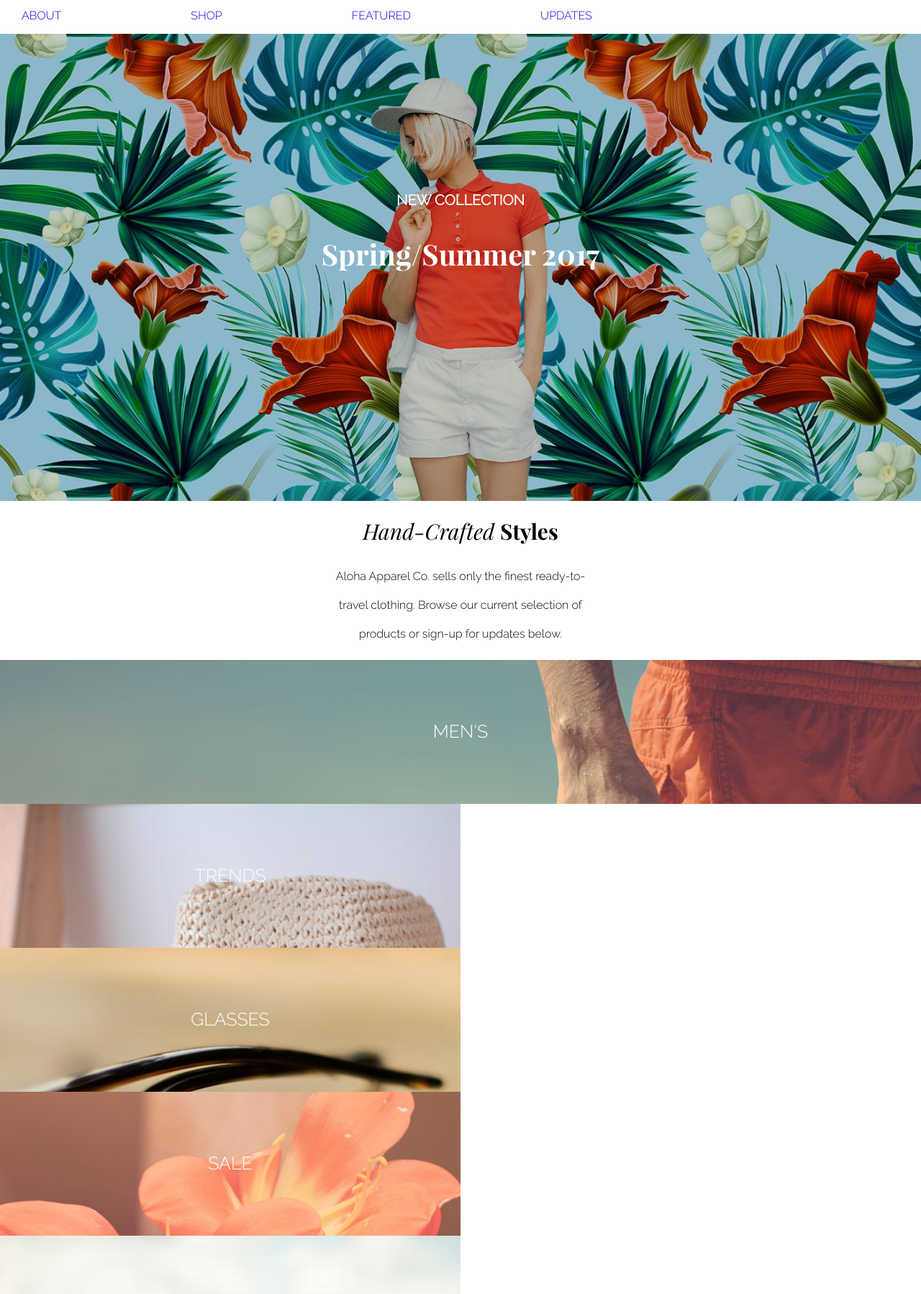
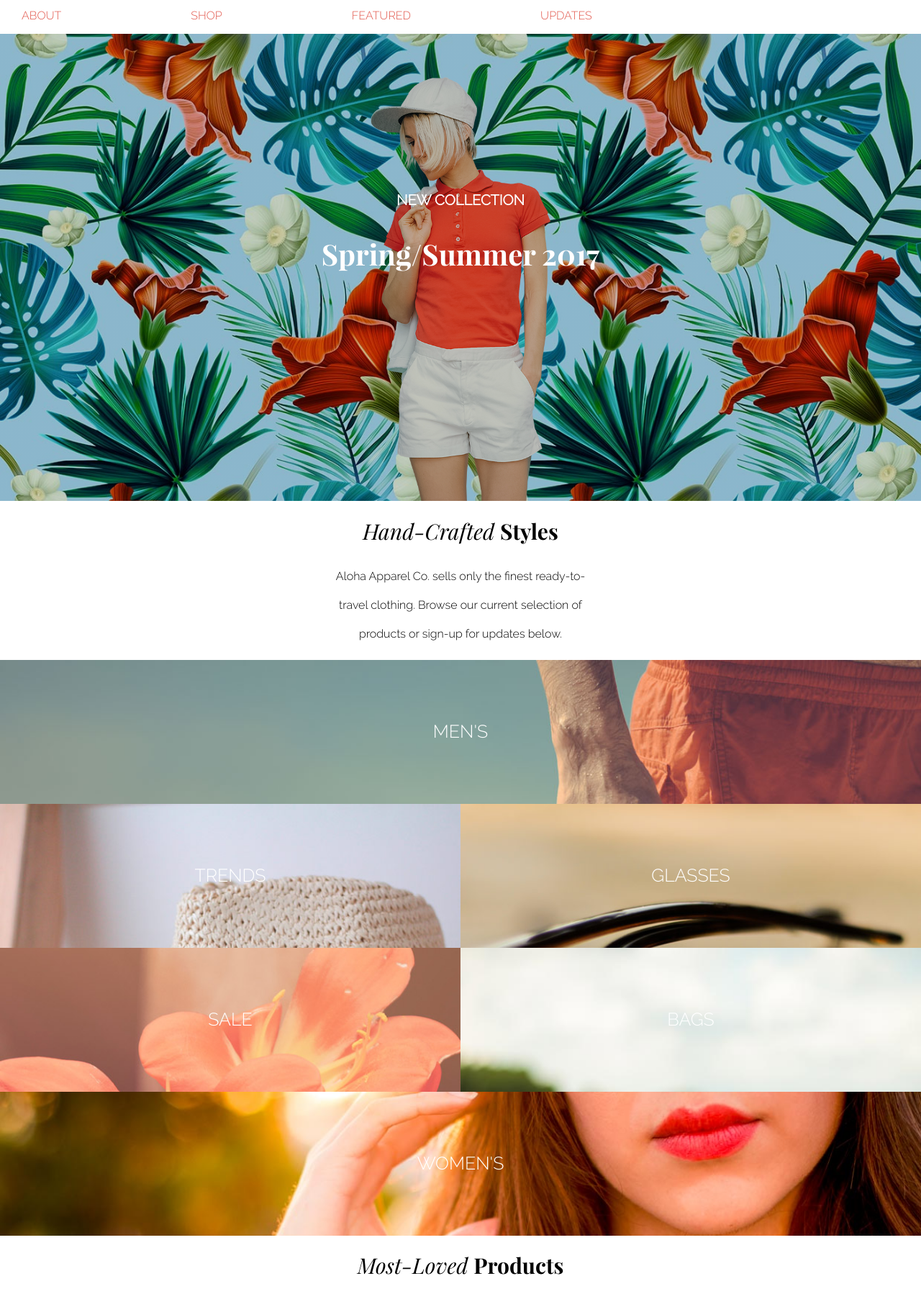
Before and after one commit to lstasiuk/Aloha-Project, a plain HTML site: page index.html in a window 1280 px wide. Shown: the part 80-1878 px from the top of the page at 72% size. Drawn offline with nearby package versions, Linux system fonts and the light colour scheme.

Commit message:
boxes modified

```diff
--- a/style.css
+++ b/style.css
@@ -118,6 +118,14 @@ a:hover {
     padding-left: 20px;
 }
 
+.primary-navigation li a {
+    color: #e2574c;
+}
+
+.primary-navigation li a:hover {
+    color: #b64036;
+}
+
 .shoppingcartwrapper {
     width: 50%;
     text-align: right;
@@ -179,6 +187,11 @@ a:hover {
     line-height: 2.5;
 }
 
+.boxes {
+    display: flex;
+    flex-flow: wrap;
+}
+
 .boxes a:link {
     text-decoration: none;
     text-align: center;
@@ -198,6 +211,7 @@ a:hover {
 }
 
 .shop-item {
+    display: flex;
     justify-content: center;
     align-items: center;
     font-size: 25px;
@@ -208,6 +222,7 @@ a:hover {
     background: url("images/mens-category.jpg");
     background-size: cover;
     height: 200px;
+    width: 100%;
 }
 
 .trends-section {
@@ -251,6 +266,7 @@ a:hover {
     background: url("images/womens-category.jpg");
     background-size: cover;
     height: 200px;
+    width: 100%;
 }
 
 .most-loved-products {
```
